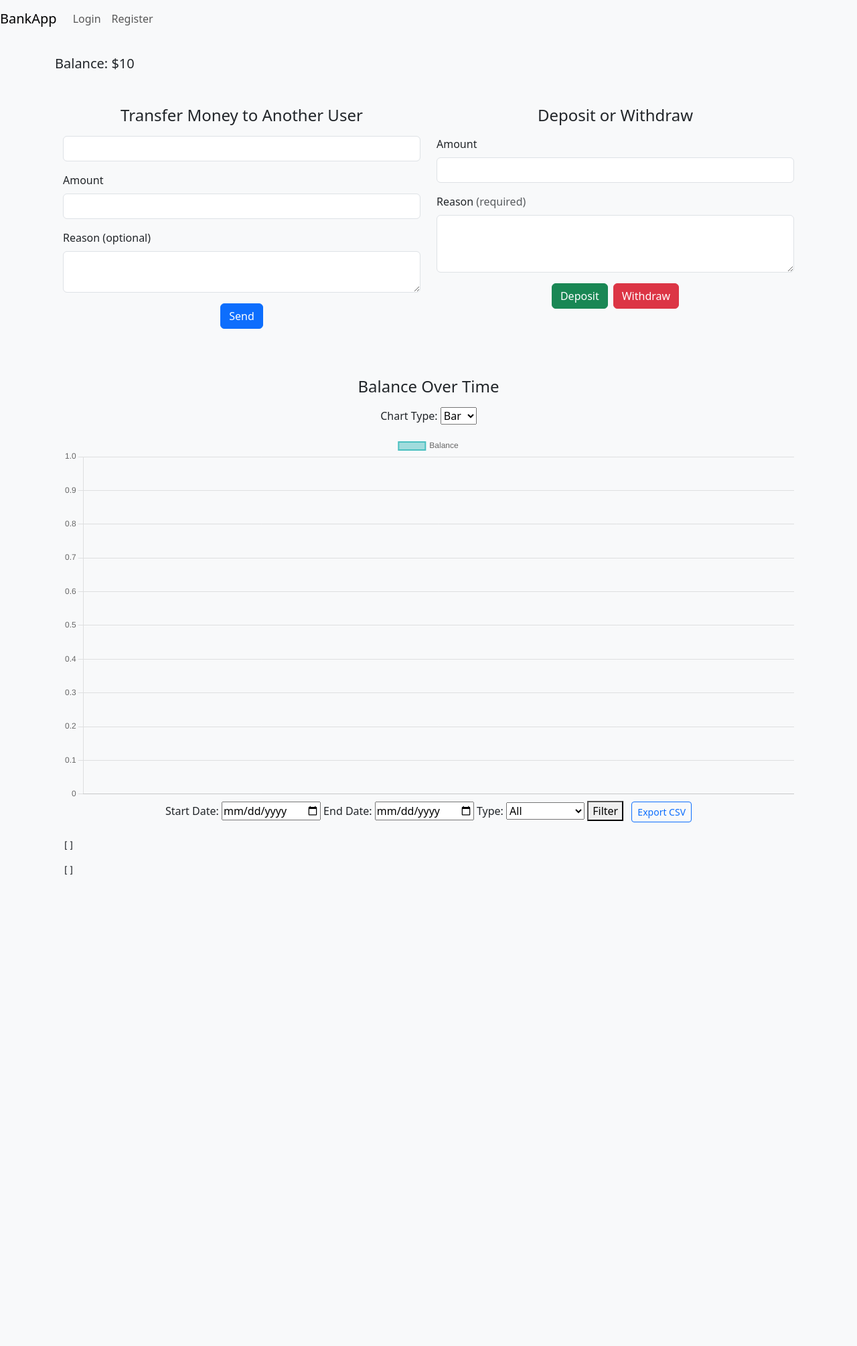
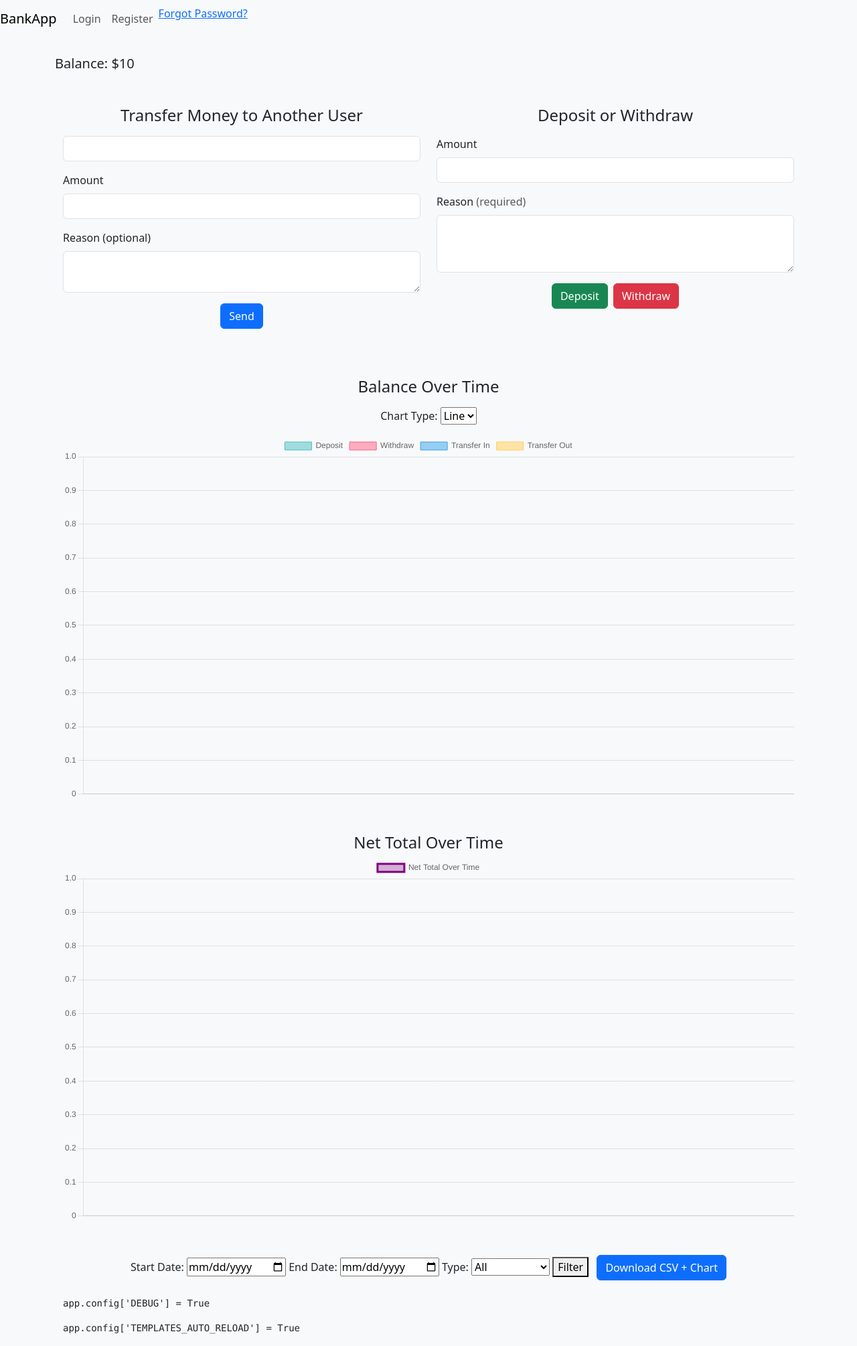
Before and after one commit to Vuletin/bank-system, a Flask app: template templates/dashboard.html in a window 1280 px wide. Shown: the whole page at 67% size. Before the commit the page ends 1306 px from the top, so only its background shows below. Run offline with Flask 3, Linux system fonts and the light colour scheme; the template is opened without the code that fills it: most values are stand-ins (such as "Sample title", 1, 10 or a date in 2020).

Commit message:
Secure password reset, Email verification with token, Fixed DB update issue

```diff
--- a/app.py
+++ b/app.py
@@ -4,22 +4,62 @@ from flask_bcrypt import Bcrypt
 from dotenv import load_dotenv
 from io import StringIO, BytesIO
 from datetime import datetime
+from flask_mail import Mail, Message
+from itsdangerous import URLSafeTimedSerializer
+from functools import wraps
 import sqlite3
 import os
 import csv
 
+app = Flask(__name__)
+
 load_dotenv()
-app = Flask(__name__)
-# Fallback if no .env
-app.secret_key = os.getenv("SECRET_KEY", "fallback-secret")
+
+app.config['SECRET_KEY'] = os.getenv('SECRET_KEY')
+app.config['MAIL_SERVER'] = os.getenv('MAIL_SERVER')
+app.config['MAIL_PORT'] = int(os.getenv('MAIL_PORT'))
+app.config['MAIL_USE_TLS'] = os.getenv('MAIL_USE_TLS') == 'True'
+app.config['MAIL_USERNAME'] = os.getenv('MAIL_USERNAME')
+app.config['MAIL_PASSWORD'] = os.getenv('MAIL_PASSWORD')
+app.config['MAIL_DEFAULT_SENDER'] = os.getenv('MAIL_DEFAULT_SENDER')
+
+print("MAIL_USERNAME:", app.config['MAIL_USERNAME'])
+print("MAIL_PASSWORD:", app.config['MAIL_PASSWORD'])  # Will print as None or masked
+
+mail = Mail(app)
 
 bcrypt = Bcrypt(app)
+
+def generate_reset_token(email):
+    s = URLSafeTimedSerializer(app.config['SECRET_KEY'])
+    return s.dumps(email, salt='password-reset-salt')
+
+def verify_reset_token(token, max_age=3600):  # 1 hour expiry
+    s = URLSafeTimedSerializer(app.config['SECRET_KEY'])
+    try:
+        return s.loads(token, salt='password-reset-salt', max_age=max_age)
+    except Exception:
+        return None
 
 def get_db():
     if 'db' not in g:
         g.db = sqlite3.connect("db.sqlite3")
         g.db.row_factory = sqlite3.Row
     return g.db
+
+def admin_required(f):
+    @wraps(f)
+    def decorated_function(*args, **kwargs):
+        if not session.get("is_admin"):
+            flash("Admin access required.")
+            return redirect(url_for("dashboard"))
+        return f(*args, **kwargs)
+    return decorated_function
+
+@app.route("/admin")
+@admin_required
+def admin_panel():
+    ...
 
 @app.teardown_appcontext
 def close_db(error):
@@ -38,11 +78,13 @@ def register():
     if request.method == "POST":
         username = request.form["username"]
         password = request.form["password"]
+        email = request.form["email"]
         hashed = bcrypt.generate_password_hash(password).decode("utf-8")
 
         db = get_db()
         try:
-            db.execute("INSERT INTO users (username, password) VALUES (?, ?)", (username, hashed))
+            db.execute("INSERT INTO users (username, password, email) VALUES (?, ?, ?)",
+                    (username, hashed, email))
             db.commit()
             flash("Registration successful. Please log in.")
             return redirect(url_for("login"))
@@ -74,6 +116,45 @@ def login():
             flash("Invalid credentials.")
     return render_template("login.html")
 
+@app.route('/forgot-password', methods=['GET', 'POST'])
+def forgot_password():
+    if request.method == 'POST':
+        email = request.form['email']
+        db = get_db()
+        user = db.execute("SELECT * FROM users WHERE email = ?", (email,)).fetchone()
+        if user:
+            token = generate_reset_token(email)
+            link = url_for('reset_password', token=token, _external=True)
+            msg = Message("Password Reset Request", recipients=[email])
+            msg.body = f"Click the link to reset your password:\n{link}\nThis link expires in 1 hour."
+            mail.send(msg)
+            flash("Password reset link sent to your email.", "info")
+        else:
+            flash("Email not found.", "danger")
+
+    return render_template("forgot_password.html")
+
+@app.route('/reset-password/<token>', methods=['GET', 'POST'])
+def reset_password(token):
+    email = verify_reset_token(token)
+    if not email:
+        flash('Reset link is invalid or expired.', 'danger')
+        return redirect(url_for('forgot_password'))
+
+    if request.method == 'POST':
+        new_password = request.form['password']
+        hashed = bcrypt.generate_password_hash(new_password).decode('utf-8')
+
+        db = get_db()
+
+        db.execute("UPDATE users SET password = ? WHERE email = ?", (hashed, email))
+        db.commit()
+        flash('Your password has been updated!', 'success')
+        return redirect(url_for('login'))
+
+    return render_template('reset_password.html', token=token)
+
+# Receives token from URL
 @app.route("/dashboard")
 def dashboard():
     if "user_id" not in session:
@@ -96,25 +177,61 @@ def dashboard():
     if end_date:
         query += " AND timestamp <= ?"
         params.append(end_date + " 23:59:59")
-    if tx_type and tx_type != "all":
+    if tx_type and tx_type != "all" and tx_type != "":
         query += " AND type = ?"
         params.append(tx_type)
 
     query += " ORDER BY timestamp ASC"
     rows = db.execute(query, params).fetchall()
 
-    # Prepare chart data
+    # Prepare chart data by type
     labels = []
-    balances = []
-    current_balance = 0
+    types = ["deposit", "withdraw", "transfer_in", "transfer_out"]
+    type_data = {t: [] for t in types}
+    timestamps_seen = set()
 
+    # Collect unique timestamps (minute precision)
     for row in rows:
-        if row["type"] == "deposit" or row["type"] == "transfer_in":
-            current_balance += row["amount"]
-        elif row["type"] == "withdraw" or row["type"] == "transfer_out":
-            current_balance -= row["amount"]
-        labels.append(row["timestamp"][:16])
-        balances.append(current_balance)
+        ts = row["timestamp"][:16]  # "YYYY-MM-DD HH:MM"
+        if ts not in timestamps_seen:
+            labels.append(ts)
+            timestamps_seen.add(ts)
+
+    # Initialize zeros for each type per timestamp
+    for t in types:
+        type_data[t] = [0] * len(labels)
+
+    # Fill type_data arrays
+    for row in rows:
+        ts = row["timestamp"][:16]
+        idx = labels.index(ts)
+        tx_t = row["type"]
+        if tx_t in types:
+            type_data[tx_t][idx] += float(row["amount"] or 0)
+
+    # Calculate totals
+    totals = {t: 0 for t in types}
+    for row in rows:
+        tx_t = row["type"]
+        if tx_t in types:
+            totals[tx_t] += float(row["amount"] or 0)
+
+    # Calculate net total over time for the second chart
+    net_data = []
+    net_labels = []
+    running_total = 0
+
+    # Use rows ordered by timestamp, update running total per transaction
+    for row in rows:
+        amt = float(row["amount"] or 0)
+        tx_t = row["type"]
+        if tx_t in ["deposit", "transfer_in"]:
+            running_total += amt
+        elif tx_t in ["withdraw", "transfer_out"]:
+            running_total -= amt
+        # Append timestamp and running total after each transaction
+        net_labels.append(row["timestamp"][:16])
+        net_data.append(round(running_total, 2))
 
     # Fetch user info
     user = db.execute("SELECT username, balance FROM users WHERE id = ?", (user_id,)).fetchone()
@@ -122,12 +239,17 @@ def dashboard():
     # Notifications
     notifications = db.execute("SELECT * FROM notifications WHERE user_id = ? ORDER BY timestamp DESC", (user_id,)).fetchall()
 
-    return render_template("dashboard.html",
-                           username=user["username"],
-                           balance=user["balance"],
-                           labels=labels,
-                           balances=balances,
-                           notifications=notifications)
+    return render_template(
+        "dashboard.html",
+        username=user["username"],
+        balance=user["balance"],
+        labels=labels,
+        type_data=type_data,
+        totals=totals,
+        notifications=notifications,
+        net_data=net_data,
+        net_labels=net_labels
+    )
 
 @app.route("/transaction", methods=["POST"])
 def transaction():
@@ -329,5 +451,13 @@ def export_csv():
                      download_name="transactions.csv",
                      mimetype="text/csv")
 
+@app.route('/test-email')
+def test_email():
+    from flask_mail import Message
+    msg = Message("Test Email", recipients=["bonecrusty@gmail.com"])
+    msg.body = "This is a test to check Gmail SMTP settings."
+    mail.send(msg)
+    return "Email sent!"
+
 if __name__ == "__main__":
     app.run(debug=True)
--- a/templates/dashboard.html
+++ b/templates/dashboard.html
@@ -4,7 +4,6 @@
 <title>{{ username }}'s Dashboard</title>
 <p class="lead">Balance: ${{ balance }}</p>
 
-<!-- Notifications -->
 {% if notifications %}
 <div class="alert alert-info mt-3">
   <h5>Notifications</h5>
@@ -18,31 +17,29 @@
 
 <div class="container mt-5">
   <div class="row">
-    <!-- Transfer form -->
+
+    <!-- Transfer Form -->
     <div class="col-md-6 mb-4">
       <h4 class="mb-3 text-center">Transfer Money to Another User</h4>
       <form action="{{ url_for('transfer') }}" method="POST">
         <div class="mb-3">
           <input type="text" name="recipient" class="form-control" required>
         </div>
-
         <div class="mb-3">
           <label for="amount" class="form-label">Amount</label>
           <input type="number" step="0.01" name="amount" class="form-control" required>
         </div>
-
         <div class="mb-3">
           <label for="note" class="form-label">Reason (optional)</label>
           <textarea name="note" rows="2" class="form-control"></textarea>
         </div>
-
         <div class="text-center">
           <button type="submit" class="btn btn-primary">Send</button>
         </div>
       </form>
     </div>
 
-    <!-- Deposit/Withdraw form -->
+    <!-- Deposit/Withdraw Form -->
     <div class="col-md-6 mb-4">
       <h4 class="mb-3 text-center">Deposit or Withdraw</h4>
       <form action="{{ url_for('transaction') }}" method="POST">
@@ -50,12 +47,10 @@
           <label for="amount" class="form-label">Amount</label>
           <input type="number" step="0.01" name="amount" class="form-control" required>
         </div>
-
         <div class="mb-3">
           <label for="note" class="form-label">Reason <span class="text-muted">(required)</span></label>
           <textarea name="note" rows="3" class="form-control" required></textarea>
         </div>
-
         <div class="d-flex gap-2 justify-content-center">
           <button type="submit" name="action" value="deposit" class="btn btn-success">Deposit</button>
           <button type="submit" name="action" value="withdraw" class="btn btn-danger">Withdraw</button>
@@ -63,23 +58,29 @@
       </form>
     </div>
 
-    <!-- Chart -->
+    <!-- Charts -->
     <div class="container mt-5 overflow-hidden">
       <h4 class="text-center mb-3">Balance Over Time</h4>
+
       {% if request.args.get('type') %}
         <p>Showing only: <strong>{{ request.args.get('type').replace('_', ' ').title() }}</strong></p>
       {% endif %}
+
     <div class="text-center mb-3">
         <label for="chartType">Chart Type: </label>
         <select id="chartType">
+          <option value="line" selected>Line</option>
           <option value="bar">Bar</option>
-              <option value="line">Line</option>
         </select>
       </div>
-        <canvas id="balanceChart" style="max-width: 100%; height: auto;"></canvas>
+
+      <canvas id="transactionChart" style="max-width: 100%; height: auto;"></canvas>
+
+      <h4 class="text-center mt-5">Net Total Over Time</h4>
+      <canvas id="netChart" class="mb-5" style="max-width: 100%; height: auto;"></canvas>
     </div>
 
-    <!-- Filter and CSV Export should be here, OUTSIDE of the deposit/withdraw form -->
+    <!-- Filter + CSV Export -->
     <div class="col-12 text-center mb-4">
       <form method="get" action="{{ url_for('dashboard') }}" class="d-inline-block me-2">
         <label for="start_date">Start Date:</label>
@@ -98,53 +99,155 @@
         </select>
         <button type="submit">Filter</button>
       </form>
+        <!-- ZIP download -->
+        <form class="d-inline-block">
+          <input type="hidden" id="startDateInput" value="{{ request.args.get('start_date', '') }}">
+          <input type="hidden" id="endDateInput" value="{{ request.args.get('end_date', '') }}">
+          <input type="hidden" id="typeInput" value="{{ request.args.get('type', '') }}">
+          <button type="button" id="exportZipBtn" class="btn btn-primary">Download CSV + Chart</button>
+        </form>
 
-      <form method="get" action="{{ url_for('export_csv') }}" class="d-inline-block">
-        <input type="hidden" name="start_date" value="{{ request.args.get('start_date', '') }}">
-        <input type="hidden" name="end_date" value="{{ request.args.get('end_date', '') }}">
-        <input type="hidden" name="type" value="{{ request.args.get('type', '') }}">
-        <button class="btn btn-outline-primary btn-sm">Export CSV</button>
-      </form>
+    </div>
+
+    <!-- Debug Info -->
+    <pre>app.config['DEBUG'] = True</pre>
+    <pre>app.config['TEMPLATES_AUTO_RELOAD'] = True</pre>
+
   </div>
 </div>
 
-  <!-- Debug output -->
-  <pre>{{ labels }}</pre>
-  <pre>{{ balances }}</pre>
+<!-- Scripts -->
+<script src="https://cdn.jsdelivr.net/npm/chart.js"></script>
 
-</div>
+<script>
+  // Pass Python variables to JS
+  const labels = {{ labels | tojson }};
+  const typeData = {{ type_data | tojson }};
+  const totals = {{ totals | tojson }};
+  const netLabels = {{ net_labels | tojson }};
+  const netData = {{ net_data | tojson }};
 
-<!-- JS goes inside block content -->
-<script src="https://cdn.jsdelivr.net/npm/chart.js"></script>
-<script type="text/javascript">
-let chart;
-function renderChart(type) {
-  if (chart) chart.destroy();
+  // Build transaction chart (deposit, withdraw, transfers)
+  const ctxTransaction = document.getElementById('transactionChart').getContext('2d');
+  let currentChartType = document.getElementById('chartType').value;
 
-  chart = new Chart(document.getElementById('balanceChart').getContext('2d'), {
-    type: type,
+  const transactionChart = new Chart(ctxTransaction, {
+    type: currentChartType,
     data: {
-      labels: {{ labels|tojson|safe }},
-      datasets: [{
-        label: 'Balance',
-        data: {{ balances|tojson|safe }},
+      labels: labels,
+      datasets: [
+        {
+          label: 'Deposit',
+          data: typeData.deposit,
           backgroundColor: 'rgba(75, 192, 192, 0.5)',
           borderColor: 'rgba(75, 192, 192, 1)',
-        borderWidth: 2,
-        fill: false
-      }]
+          fill: true,
+          borderWidth: 1,
+          tension: 0.3,
+        },
+        {
+          label: 'Withdraw',
+          data: typeData.withdraw,
+          backgroundColor: 'rgba(255, 99, 132, 0.5)',
+          borderColor: 'rgba(255, 99, 132, 1)',
+          fill: true,
+          borderWidth: 1,
+          tension: 0.3,
+        },
+        {
+          label: 'Transfer In',
+          data: typeData.transfer_in,
+          backgroundColor: 'rgba(54, 162, 235, 0.5)',
+          borderColor: 'rgba(54, 162, 235, 1)',
+          fill: true,
+          borderWidth: 1,
+          tension: 0.3,
+        },
+        {
+          label: 'Transfer Out',
+          data: typeData.transfer_out,
+          backgroundColor: 'rgba(255, 206, 86, 0.5)',
+          borderColor: 'rgba(255, 206, 86, 1)',
+          fill: true,
+          borderWidth: 1,
+          tension: 0.3,
+        },
+      ],
     },
     options: {
-      scales: { y: { beginAtZero: true } }
-    }
-  });
-}
-
-document.getElementById("chartType").addEventListener("change", function() {
-  renderChart(this.value);
+      responsive: true,
+      scales: {
+        y: {
+          beginAtZero: true,
+        },
+      },
+    },
   });
 
-renderChart("bar");
+  // Update chart type when select changes
+  document.getElementById('chartType').addEventListener('change', function() {
+    const newType = this.value;
+    transactionChart.config.type = newType;
+    transactionChart.update();
+  });
+
+  // Build net total chart
+  const ctxNet = document.getElementById('netChart').getContext('2d');
+  const netChart = new Chart(ctxNet, {
+    type: 'line',
+    data: {
+      labels: netLabels,
+      datasets: [{
+        label: 'Net Total Over Time',
+        data: netData,
+        borderColor: 'purple',
+        backgroundColor: 'rgba(128, 0, 128, 0.3)',
+        fill: true,
+        tension: 0.3,
+      }],
+    },
+    options: {
+      responsive: true,
+      scales: {
+        y: {
+          beginAtZero: true,
+        },
+      },
+    },
+  });
 </script>
 
+<script src="https://cdnjs.cloudflare.com/ajax/libs/jszip/3.10.1/jszip.min.js"></script>
+<script src="https://cdnjs.cloudflare.com/ajax/libs/FileSaver.js/2.0.5/FileSaver.min.js"></script>
+<script>
+document.getElementById("exportZipBtn").addEventListener("click", async function () {
+  const zip = new JSZip();
+
+  // 1. Fetch CSV from server
+  const res = await fetch("/export_csv" + window.location.search);
+  const csv = await res.text();
+  zip.file("transactions.csv", csv);
+
+  // 2. Get transaction chart image
+  const txImgURL = transactionChart.toBase64Image("image/png");
+  const txBlob = await (await fetch(txImgURL)).blob();
+  zip.file("transaction_chart.png", txBlob);
+
+  // 3. Get net chart image
+  const netImgURL = netChart.toBase64Image("image/png");
+  const netBlob = await (await fetch(netImgURL)).blob();
+  zip.file("net_chart.png", netBlob);
+
+  // 4. NetChart Image
+  const netChartImage = netChart.toBase64Image("image/png");
+  const netImageBlob = await (await fetch(netChartImage)).blob();
+  zip.file("net_chart.png", netImageBlob);
+
+  // 5. Generate and save ZIP
+  const content = await zip.generateAsync({ type: "blob" });
+  saveAs(content, "export_bundle.zip");
+  });
+</script>
+
+
 {% endblock %}
--- a/templates/history.html
+++ b/templates/history.html
@@ -19,6 +19,8 @@
       <option value="">All</option>
       <option value="deposit" {% if request.args.get('type') == 'deposit' %}selected{% endif %}>Deposit</option>
       <option value="withdraw" {% if request.args.get('type') == 'withdraw' %}selected{% endif %}>Withdraw</option>
+      <option value="transfer_in" {% if request.args.get('type') == 'transfer_in' %}selected{% endif %}>transfer_in</option>
+      <option value="transfer_out" {% if request.args.get('type') == 'transfer_out' %}selected{% endif %}>transfer_out</option>
     </select>
   </div>
   <div class="col-md-3 d-flex align-items-end">
--- a/templates/layout.html
+++ b/templates/layout.html
@@ -4,6 +4,8 @@
   <meta charset="UTF-8">
   <title>Bank App</title>
   <link href="https://cdn.jsdelivr.net/npm/bootstrap@5.3.2/dist/css/bootstrap.min.css" rel="stylesheet">
+  <script src="https://cdnjs.cloudflare.com/ajax/libs/jszip/3.10.1/jszip.min.js"></script>
+  <script src="https://cdnjs.cloudflare.com/ajax/libs/FileSaver.js/2.0.5/FileSaver.min.js"></script>
   <style>body { overflow-x: hidden; }</style>
 </head>
 <body class="bg-light">
@@ -19,6 +21,7 @@
       {% else %}
         <li class="nav-item"><a class="nav-link" href="{{ url_for('login') }}">Login</a></li>
         <li class="nav-item"><a class="nav-link" href="{{ url_for('register') }}">Register</a></li>
+        <p><a href="{{ url_for('forgot_password') }}">Forgot Password?</a></p>
       {% endif %}
     </ul>
   </div>
```
Also changed, not shown: templates/forgot_password.html (added, +11 -0 lines), templates/register.html (+13 -6 lines), templates/reset_password.html (added, +11 -0 lines). Lines whose indentation alone changed are shown as unchanged.
